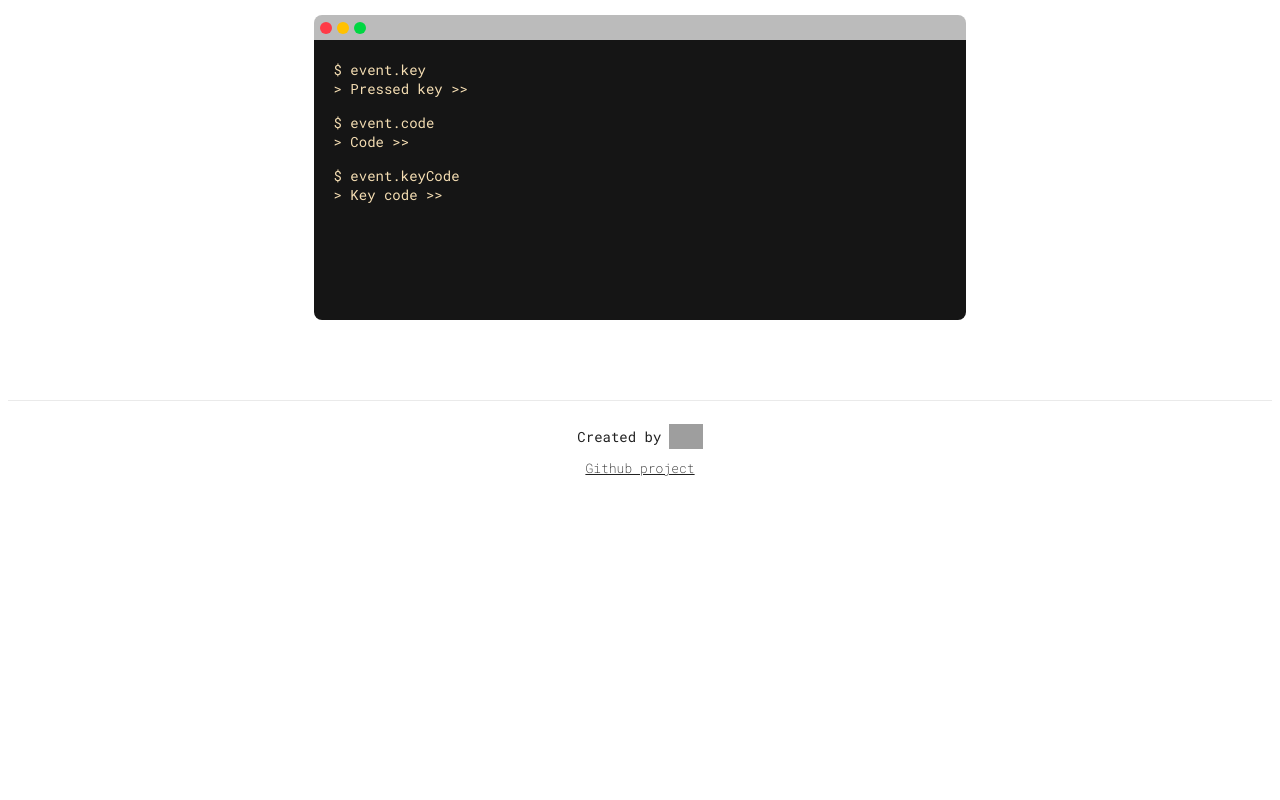
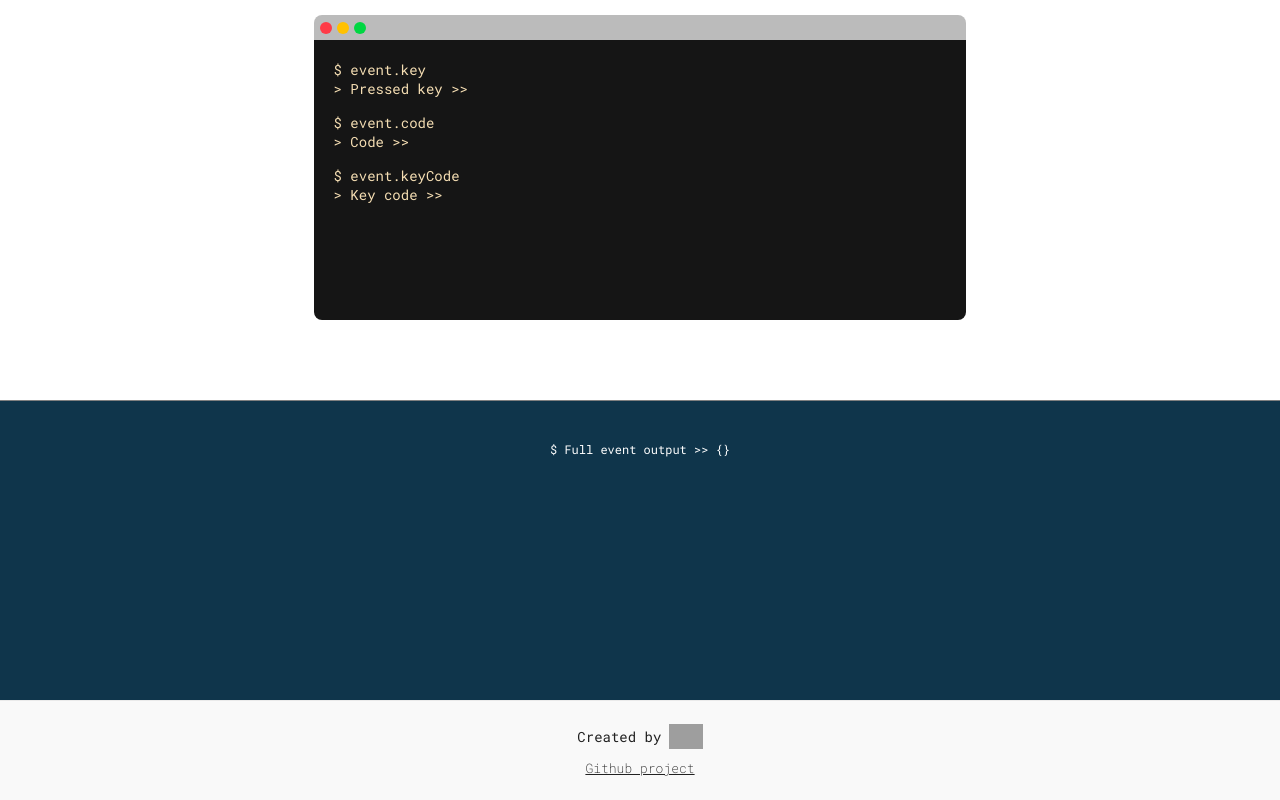
Before and after one commit to patrikmasiar/what-did-i-press, a Next.js app: page / in a window 1280 px wide. Shown: the part 451-1251 px from the top of the page. Before the commit the page ends 951 px from the top, so only its background shows below. Built offline with nearby package versions, Linux system fonts and the light colour scheme; grey boxes are pictures that could not be loaded.

Commit message:
Add full output console

```diff
--- a/components/KeyListenerContainer.tsx
+++ b/components/KeyListenerContainer.tsx
@@ -1,9 +1,11 @@
 import { FC, useState, useEffect, useCallback } from 'react';
+import { formatReadableEvent } from '../utils/utils';
 
 export type KeyInfo = {
   key: string | null;
   code: string | null;
   keyCode: number | null;
+  output: string | null;
 };
 
 type Params = {
@@ -19,6 +21,7 @@ const KeyListenerContainer: FC<Props> = ({ children }) => {
     key: null,
     code: null,
     keyCode: null,
+    output: null,
   });
 
   useEffect(() => {
@@ -46,6 +49,7 @@ const KeyListenerContainer: FC<Props> = ({ children }) => {
       key: e.key,
       code: e.code,
       keyCode: e.keyCode,
+      output: formatReadableEvent(e),
     });
   }, []);
 
--- /dev/null
+++ b/components/Output.tsx
@@ -0,0 +1,25 @@
+import { FC } from 'react';
+import { highlightJsonSyntax } from '../utils/utils';
+import style from './output/Output.module.scss';
+
+type Props = {
+  output: string | null;
+};
+
+const Output: FC<Props> = ({ output }) => {
+  return (
+    <div className={style.wrapper}>
+      <span className={style.body}>
+        {output !== null ? (
+          <span dangerouslySetInnerHTML={{__html: highlightJsonSyntax(output)}} />
+        ) : (
+          <span>
+           {`$ Full event output >> {}`}
+          </span>
+        )}
+      </span>
+    </div>
+  )
+};
+
+export default Output;
--- /dev/null
+++ b/components/output/Output.module.scss
@@ -0,0 +1,20 @@
+.wrapper {
+  width: 100%;
+  height: 300px;
+  overflow-y: auto;
+  border-top: 1px solid gray;
+  background: #0F354B;
+  color: white;
+
+  padding: 20px 0;
+  justify-content: center;
+
+  .body {
+    padding: 20px 0;
+    display: flex;
+    flex-direction: column;
+    white-space: break-spaces;
+    font-size: 12px;
+    align-items: center;
+  }
+}
--- a/pages/index.tsx
+++ b/pages/index.tsx
@@ -3,6 +3,7 @@ import styles from '../styles/Home.module.scss'
 import Console from '../components/Console'
 import KeyListenerContainer from '../components/KeyListenerContainer'
 import Meta from '../components/Meta'
+import Output from '../components/Output'
 
 export default function Home() {
   return (
@@ -27,12 +28,20 @@ export default function Home() {
 
         <div style={{ marginTop: 30 }}>
           <KeyListenerContainer>
-            {params => <Console
-              info={params.keyInfo}
-            />}
+            {params => (
+              <Console
+                info={params.keyInfo}
+              />
+            )}
           </KeyListenerContainer>
         </div>
       </main>
+
+      <KeyListenerContainer>
+        {params => (
+          <Output output={params.keyInfo.output} />
+        )}
+      </KeyListenerContainer>
 
       <footer className={styles.footer}>
         <div>
--- a/styles/Home.module.scss
+++ b/styles/Home.module.scss
@@ -1,6 +1,5 @@
 .container {
   min-height: 100vh;
-  padding: 0 0.5rem;
   display: flex;
   flex-direction: column;
   align-items: center;
@@ -34,6 +33,7 @@
   justify-content: center;
   align-items: center;
   flex-direction: column;
+  background-color: #f9f9f9;
 
   div {
     & + div {
--- a/styles/globals.scss
+++ b/styles/globals.scss
@@ -2,8 +2,8 @@
 
 html,
 body {
-  padding: 0;
-  margin: 0;
+  padding: 0 !important;
+  margin: 0 !important;
   font-family: 'Roboto Mono', monospace;
   background: white;
   max-width: 100vw;
@@ -19,3 +19,9 @@ a {
 * {
   box-sizing: border-box;
 }
+
+.jsonStringKey {
+  color: #FFC500;
+}
+
+.jsonStringValue {}
--- /dev/null
+++ b/utils/utils.ts
@@ -0,0 +1,51 @@
+export const formatReadableEvent = (e: KeyboardEvent): string => {
+  return JSON.stringify({KeyboardEvent: {
+    altKey: e.altKey,
+    bubbles: e.bubbles,
+    cancelBubble: e.cancelBubble,
+    cancelable: e.cancelable,
+    charCode: e.charCode,
+    code: e.code,
+    composed: e.composed,
+    ctrlKey: e.ctrlKey,
+    currentTarget: e.currentTarget,
+    defaultPrevented: e.defaultPrevented,
+    detail: e.detail,
+    eventPhase: e.eventPhase,
+    isComposing: e.isComposing,
+    isTrusted: e.isTrusted,
+    key: e.key,
+    keyCode: e.keyCode,
+    location: e.location,
+    metaKey: e.metaKey,
+    repeat: e.repeat,
+    returnValue: e.returnValue,
+    shiftKey: e.shiftKey,
+    srcElement: e.srcElement,
+    target: e.target,
+    timeStamp: e.timeStamp,
+    type: e.type,
+    which: e.which,
+    }}, null, 4);
+};
+
+// Used source from: http://jsfiddle.net/KJQ9K/554/
+export const highlightJsonSyntax = (json: string): any => {
+  json = json.replace(/&/g, '&amp;').replace(/</g, '&lt;').replace(/>/g, '&gt;');
+
+  return json.replace(/("(\\u[a-zA-Z0-9]{4}|\\[^u]|[^\\"])*"(\s*:)?|\b(true|false|null)\b|-?\d+(?:\.\d*)?(?:[eE][+\-]?\d+)?)/g, function (match) {
+    var cls = 'number';
+    if (/^"/.test(match)) {
+      if (/:$/.test(match)) {
+        cls = 'jsonStringKey';
+      } else {
+        cls = 'jsonStringValue';
+      }
+    } else if (/true|false/.test(match)) {
+      cls = 'boolean';
+    } else if (/null/.test(match)) {
+      cls = 'null';
+    }
+    return '<span class="' + cls + '">' + match + '</span>';
+  });
+};
```
